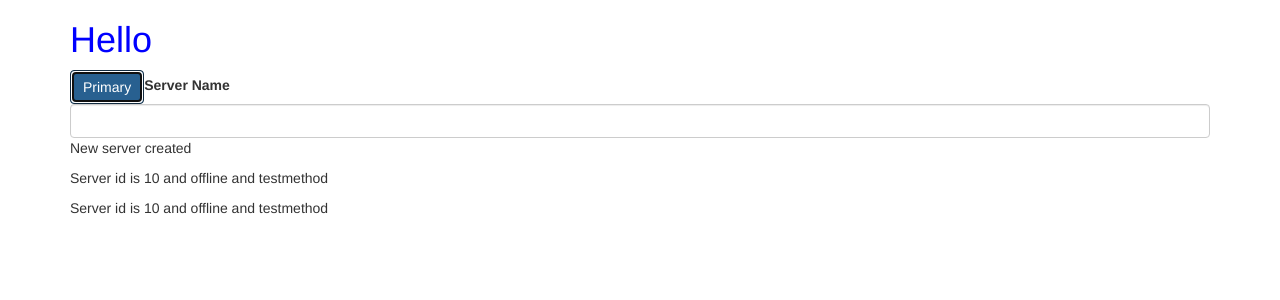
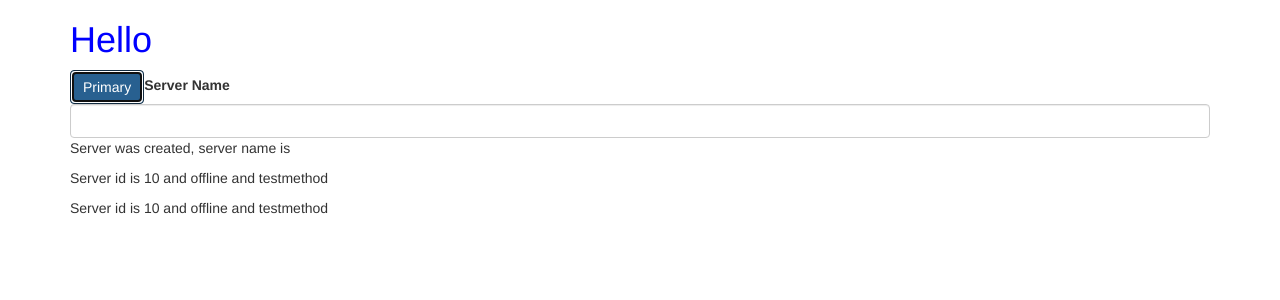
Before and after one commit to Harshbhama/test-angular-1, an Angular app: page / in a window 1280 px wide. Both pictures are taken after a click on the button "Primary". Shown: the top 300 px of the page. Built offline with nearby package versions, Linux system fonts and the light colour scheme.

Commit message:
add directives

```diff
--- a/src/app/servers/servers.component.html
+++ b/src/app/servers/servers.component.html
@@ -14,14 +14,15 @@
 class = "form-control"
 [(ngModel)] = "servername">
 
-<p>{{servercreate}}</p>
+<!-- <p>{{servercreate}}</p> -->
 
-<p>{{servername}}</p>
+<!-- <p>{{servername}}</p> -->
 
 <!-- Property binding -->
 <!-- <p>{{newserver}}</p>  -->
 <!-- String interpolation -->
 <!-- <p [innerText]="newserver"></p>  -->
+<p *ngIf="serverCreated">Server was created, server name is {{servername}}</p>
 
 <app-server></app-server>
 <app-server></app-server>
--- a/src/app/servers/servers.component.ts
+++ b/src/app/servers/servers.component.ts
@@ -10,6 +10,7 @@
   newserver = false
   servercreate = 'Not any server created'
   servername = ''
+  serverCreated = false
   constructor() {
 
       setTimeout(() => {
@@ -22,7 +23,8 @@
   ngOnInit() {
   }
   onCreateServer(){
-    this.servercreate = 'New server created'
+    this.serverCreated = true
+    this.servercreate = 'New server created! Name is ' + this.servername
   }
   onUpdateServerName(event: any){
 
```
